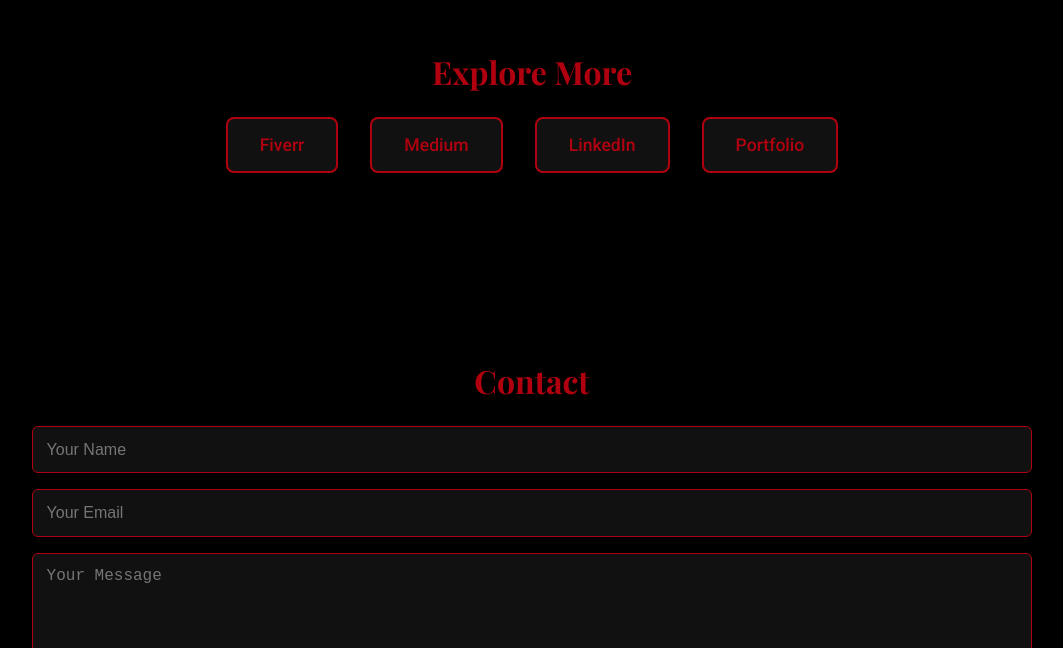
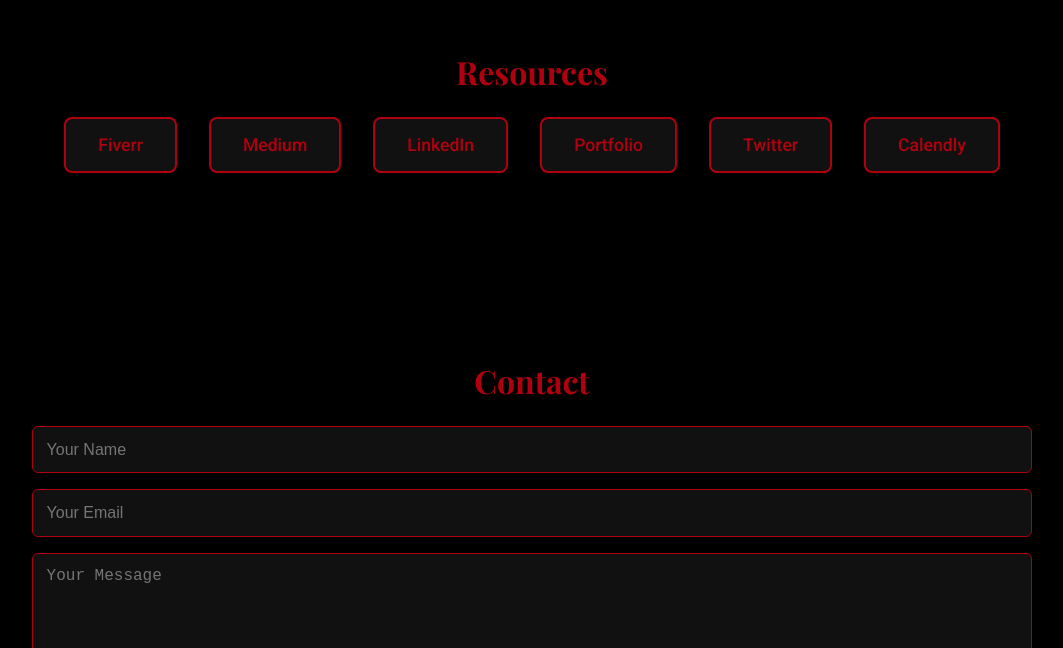
Before and after one commit to irvingtawa/TheBlackCopy, a plain HTML site: page index.html in a window 1280 px wide. Shown: the part 1879-2527 px from the top of the page, without its empty margins (108-1171 px from the left). Drawn offline with nearby package versions, Linux system fonts and the light colour scheme.

Commit message:
Update index.html

```diff
--- a/index.html
+++ b/index.html
@@ -210,7 +210,7 @@
   <ul class="nav-links">
     <li><a href="#about">About</a></li>
     <li><a href="#behind-scenes">Behind the Scenes</a></li>
-    <li><a href="#links">Links</a></li>
+    <li><a href="#resources">Resources</a></li>
     <li><a href="#contact">Contact</a></li>
   </ul>
 </nav>
@@ -237,13 +237,15 @@
   </div>
 </section>
 
-<section id="links">
-  <h2>Explore More</h2>
+<section id="resources">
+  <h2>Resources</h2>
   <div class="links-section">
     <a href="https://www.fiverr.com/s/38dkvQ9" target="_blank">Fiverr</a>
     <a href="https://medium.com/@tawannatirving" target="_blank">Medium</a>
     <a href="https://linkedin.com/in/tawanna-t-irving" target="_blank">LinkedIn</a>
     <a href="https://tawannairving.my.canva.site" target="_blank">Portfolio</a>
+    <a href="https://x.com/TawannaTIrving" target="_blank">Twitter</a>
+    <a href="https://calendly.com/tawannatirving/discovery" target="_blank">Calendly</a>
   </div>
 </section>
 
```
